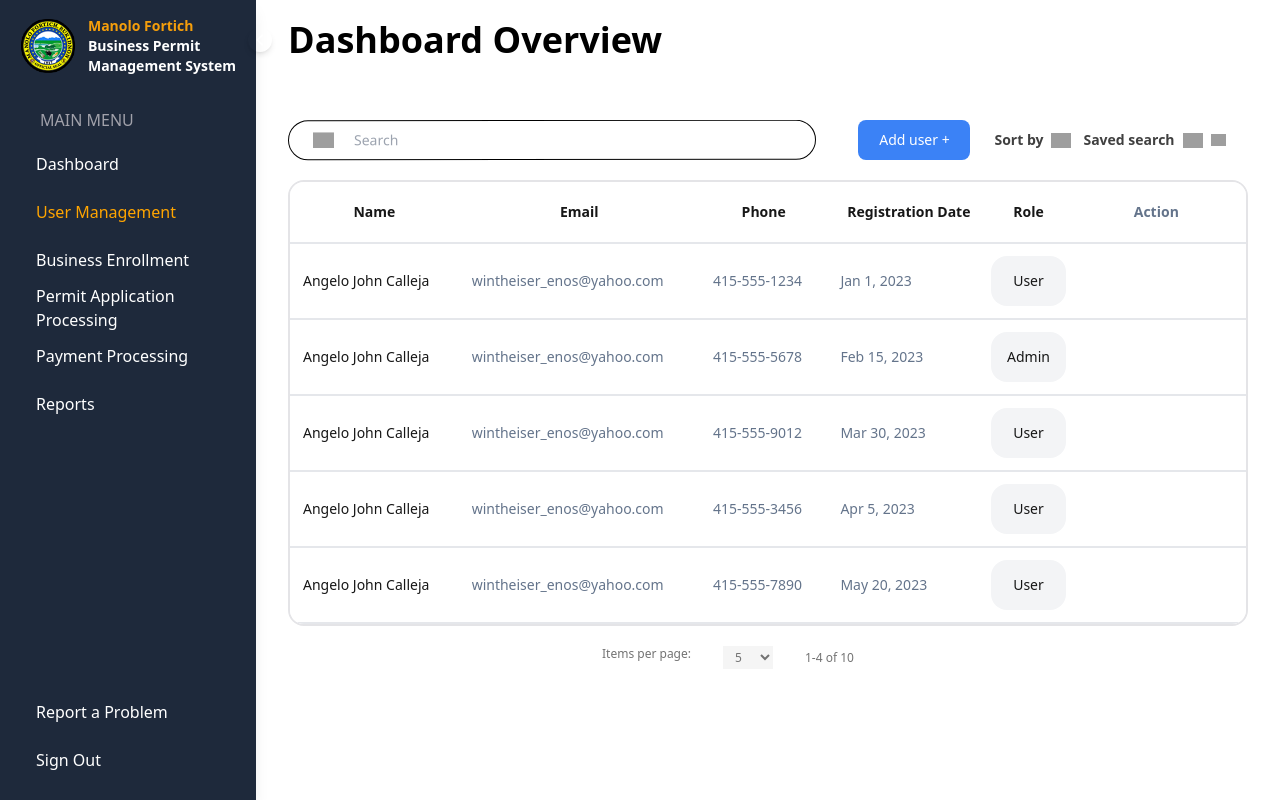
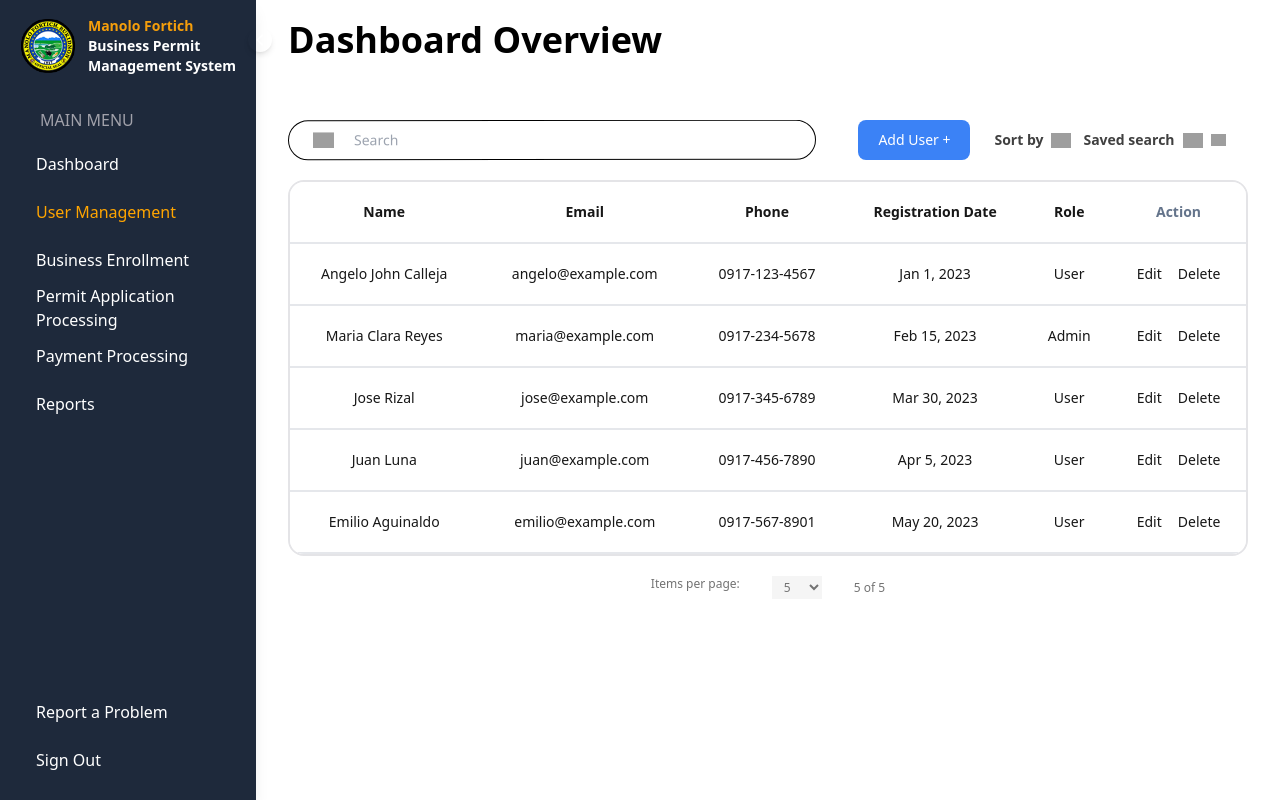
Before and after one commit to RFQ-Team-Sean/BusinessPermit-Angular, an Angular app: page /admin/user-management in a window 1280 px wide. Built offline with nearby package versions, Linux system fonts and the light colour scheme; sample sign-in values are in the browser's storage; grey boxes are pictures that could not be loaded.

Commit message:
ADMIN USER MANAGEMENT ADD NEW USER ( TO BE IMPROVED) - GELO

```diff
--- /dev/null
+++ b/src/app/add-user-modal/add-user-modal.component.html
@@ -0,0 +1,65 @@
+<div *ngIf="showModal" class="fixed inset-0 bg-gray-600 bg-opacity-50 overflow-y-auto h-full w-full z-50" (click)="closeModal()">
+    <div class="relative top-20 mx-auto p-5 border w-96 shadow-lg rounded-md bg-white" (click)="$event.stopPropagation()">
+      <div class="mt-3 text-center">
+        <h2 class="text-xl font-bold mb-4">{{ editingMode ? 'Edit User' : 'Add New User' }}</h2>
+        <form [formGroup]="userForm" (ngSubmit)="submitForm()">
+          <!-- Hidden ID Field -->
+          <input type="hidden" formControlName="id" />
+
+          <!-- Name Field -->
+          <div class="form-group mb-4">
+            <label for="userName" class="block text-sm font-medium text-gray-700 text-left">Name:</label>
+            <input type="text" id="userName" formControlName="name" class="mt-1 block w-full border border-gray-300 rounded-md shadow-sm p-2" />
+            <div *ngIf="userForm.get('name')?.invalid && (userForm.get('name')?.dirty || userForm.get('name')?.touched)" class="text-red-500 text-sm mt-1 text-left">
+              Name is required.
+            </div>
+          </div>
+
+          <!-- Email Field -->
+          <div class="form-group mb-4">
+            <label for="userEmail" class="block text-sm font-medium text-gray-700 text-left">Email:</label>
+            <input type="email" id="userEmail" formControlName="email" class="mt-1 block w-full border border-gray-300 rounded-md shadow-sm p-2" />
+            <div *ngIf="userForm.get('email')?.invalid && (userForm.get('email')?.dirty || userForm.get('email')?.touched)" class="text-red-500 text-sm mt-1 text-left">
+              <span *ngIf="userForm.get('email')?.errors?.['required'] || userForm.get('email')?.errors?.['email']">
+                Please enter a valid email address.
+              </span>
+              <span *ngIf="userForm.get('email')?.errors?.['emailTaken']">
+                This email is already taken.
+              </span>
+            </div>
+          </div>
+
+          <!-- Phone Field -->
+          <div class="form-group mb-4">
+            <label for="userPhone" class="block text-sm font-medium text-gray-700 text-left">Phone (e.g., 0917-123-4567):</label>
+            <input type="tel" id="userPhone" formControlName="phone" placeholder="0917-123-4567" class="mt-1 block w-full border border-gray-300 rounded-md shadow-sm p-2" />
+            <div *ngIf="userForm.get('phone')?.invalid && (userForm.get('phone')?.dirty || userForm.get('phone')?.touched)" class="text-red-500 text-sm mt-1 text-left">
+              Please enter a valid Philippine mobile number.
+            </div>
+          </div>
+
+          <!-- Role Field -->
+          <div class="form-group mb-4">
+            <label for="userRole" class="block text-sm font-medium text-gray-700 text-left">Role:</label>
+            <select id="userRole" formControlName="role" class="mt-1 block w-full border border-gray-300 rounded-md shadow-sm p-2">
+              <option value="User">User</option>
+              <option value="Admin">Admin</option>
+            </select>
+          </div>
+
+          <!-- Join Date Field (hidden, handled in component) -->
+          <input type="hidden" formControlName="joinDate" />
+
+          <!-- Action Buttons -->
+          <div class="form-buttons flex justify-end gap-4 mt-6">
+            <button type="submit" [disabled]="userForm.invalid" class="bg-blue-500 text-white px-4 py-2 rounded-md hover:bg-blue-600 disabled:opacity-50">
+              {{ editingMode ? 'Update' : 'Add' }} User
+            </button>
+            <button type="button" (click)="closeModal()" class="bg-gray-300 text-gray-700 px-4 py-2 rounded-md hover:bg-gray-400">
+              Cancel
+            </button>
+          </div>
+        </form>
+      </div>
+    </div>
+  </div>
--- /dev/null
+++ b/src/app/add-user-modal/add-user-modal.component.ts
@@ -0,0 +1,129 @@
+import { Component, EventEmitter, Input, Output, OnInit, OnChanges, SimpleChanges } from '@angular/core';
+import { FormBuilder, FormGroup, Validators, AbstractControl, ValidationErrors, AsyncValidatorFn } from '@angular/forms';
+import { CommonModule } from '@angular/common';
+import { ReactiveFormsModule } from '@angular/forms';
+import { trigger, transition, style, animate } from '@angular/animations';
+import { Observable, of } from 'rxjs';
+import { delay, map } from 'rxjs/operators';
+
+interface User {
+  id?: number;  // Optional for new users
+  name: string;
+  email: string;
+  phone: string;
+  joinDate: string;
+  role: string;
+}
+
+@Component({
+  selector: 'app-add-user-modal',
+  standalone: true,
+  imports: [CommonModule, ReactiveFormsModule],
+  templateUrl: './add-user-modal.component.html',
+  styleUrls: ['./add-user-modal.component.css'],
+  animations: [
+    trigger('modalAnimation', [
+      transition(':enter', [
+        style({ opacity: 0, transform: 'scale(0.8)' }),
+        animate('200ms ease-out', style({ opacity: 1, transform: 'scale(1)' }))
+      ]),
+      transition(':leave', [
+        animate('200ms ease-in', style({ opacity: 0, transform: 'scale(0.8)' }))
+      ])
+    ])
+  ]
+})
+export class AddUserModalComponent implements OnInit, OnChanges {
+  @Input() user: User | null = null;
+  @Output() userAdded = new EventEmitter<User>();
+  @Output() userUpdated = new EventEmitter<User>();
+  @Output() modalClosed = new EventEmitter<void>();
+
+  userForm: FormGroup;
+  showModal = true;
+
+  constructor(private fb: FormBuilder) {
+    this.userForm = this.fb.group({
+      id: [null],
+      name: ['', [Validators.required]],
+      email: ['', [Validators.required, Validators.email], [this.validateEmailUniqueness()]],
+      phone: ['', [Validators.required, Validators.pattern(/^(09|\+639)\d{2}[-\s]?\d{3}[-\s]?\d{4}$/)]],
+      role: ['User', Validators.required],
+      joinDate: ['']
+    });
+  }
+
+  ngOnInit() {
+    this.initializeForm();
+  }
+
+  ngOnChanges(changes: SimpleChanges) {
+    if (changes['user'] && changes['user'].currentValue) {
+      this.initializeForm();
+    }
+  }
+
+  initializeForm() {
+    if (this.user) {
+      this.userForm.patchValue(this.user);
+    } else {
+      this.userForm.reset({
+        id: null,
+        name: '',
+        email: '',
+        phone: '',
+        role: 'User',
+        joinDate: ''
+      });
+    }
+  }
+
+  get editingMode(): boolean {
+    return this.user !== null;
+  }
+
+  submitForm() {
+    if (this.userForm.valid) {
+      const formValue = this.userForm.value;
+      if (!formValue.joinDate) {
+        formValue.joinDate = new Date().toLocaleDateString();
+      }
+
+      if (this.editingMode) {
+        this.userUpdated.emit(formValue);
+      } else {
+        this.userAdded.emit(formValue);
+      }
+
+      this.closeModal();
+    }
+  }
+
+  closeModal() {
+    this.showModal = false;
+    setTimeout(() => {
+      this.userForm.reset({
+        id: null,
+        name: '',
+        email: '',
+        phone: '',
+        role: 'User',
+        joinDate: ''
+      });
+      this.modalClosed.emit();
+    }, 200); // Match this with the animation duration
+  }
+
+  validateEmailUniqueness(): AsyncValidatorFn {
+    return (control: AbstractControl): Observable<ValidationErrors | null> => {
+      return of(control.value).pipe(
+        delay(500),
+        map(email => {
+          // Replace this with actual API call logic
+          const emailExists = false; // Simulate email uniqueness
+          return emailExists ? { emailTaken: true } : null;
+        })
+      );
+    };
+  }
+}
--- a/src/app/features/admin/admin-layout/user-management/user-management.component.html
+++ b/src/app/features/admin/admin-layout/user-management/user-management.component.html
@@ -1,3 +1,4 @@
+<!-- Header Section with Search and Add User Button -->
 <div class="flex gap-5">
   <form class="flex gap-5 items-center py-2 pl-6 text-sm whitespace-nowrap bg-white rounded-3xl border border-black border-solid rotate-[-0.059deg] text-neutral-700 max-md:pl-5 w-[55%]">
     <img loading="lazy" src="https://cdn.builder.io/api/v1/image/assets/TEMP/cac385ff8a5ba60507c16d53f9929f7946c495ef16d0c7ebd68607c53926f609?placeholderIfAbsent=true&apiKey=f814d152556d45aeb58d44f206a3cbd4" alt="" class="object-contain shrink-0 self-stretch my-auto aspect-[1.05] w-[21px]" />
@@ -11,8 +12,10 @@
       class="self-stretch my-auto w-[843px] max-md:max-w-full bg-transparent border-none outline-none"/>
   </form>
   <div class="flex-1 flex justify-center gap-6">
-      <button class="w-28 h-10 bg-blue-500 rounded-lg">
-          <p class="text-white text-sm">Add user +</p>
+    <button
+      class="w-28 h-10 bg-blue-500 rounded-lg flex items-center justify-center"
+      (click)="openAddUserModal()">
+        <p class="text-white text-sm">Add User +</p>
     </button>
     <header class="flex gap-6 items-center text-sm font-semibold text-neutral-700">
       <nav class="flex gap-3 items-center">
@@ -41,6 +44,8 @@
     </header>
   </div>
 </div>
+
+<!-- User Table Section -->
 <section class="flex overflow-hidden items-start bg-white rounded-2xl border-2 border-solid border-zinc-200 mt-5">
   <div class="flex flex-col flex-1 shrink w-full basis-0 min-w-[240px] max-md:max-w-full">
     <div class="flex flex-col w-full max-md:max-w-full">
@@ -57,23 +62,25 @@
             </tr>
           </thead>
           <tbody>
-            <tr *ngFor="let user of filteredUsers; let i = index" class="border-b-2 text-sm">
-              <td><h2 class="px-3 justify-center text-neutral-900 max-md:px-5">{{ user.name }}</h2></td>
-              <td><p class="px-3 whitespace-nowrap text-slate-500 max-md:px-5">{{ user.email }}</p></td>
-              <td><p class="px-3 whitespace-nowrap text-slate-500 max-md:px-5">{{ user.phone }}</p></td>
-              <td><p class="px-3 text-slate-500 max-md:px-5">{{ user.joinDate }}</p></td>
-              <td class="py-3">
-                <div class="flex overflow-hidden justify-center items-center px-3 w-full bg-gray-100 rounded-2xl min-h-[50px] max-md:px-5">
-                  <span class="overflow-hidden self-stretch my-auto">{{ user.role }}</span>
-                </div>
-              </td>
-              <td>
-                <div class="flex gap-8 items-center justify-center px-16 max-md:px-5">
-                  <button aria-label="Edit user" class="focus:outline-none focus:ring-2 focus:ring-blue-500">
-                    <iconify-icon icon="mage:edit-pen" class="text-custom-gray"></iconify-icon>
+            <tr *ngFor="let user of filteredUsers" class="border-b-2 text-sm">
+              <td class="px-3 py-5 text-center max-md:px-5">{{ user.name }}</td>
+              <td class="px-3 py-5 text-center max-md:px-5">{{ user.email }}</td>
+              <td class="px-3 py-5 text-center max-md:px-5">{{ user.phone }}</td>
+              <td class="px-3 py-5 text-center max-md:px-5">{{ user.joinDate }}</td>
+              <td class="px-3 py-5 text-center max-md:px-5">{{ user.role }}</td>
+              <td class="px-3 py-5 text-center max-md:px-5">
+                <div class="flex gap-4 justify-center">
+                  <button
+                    aria-label="Edit user"
+                    class="focus:outline-none focus:ring-2 focus:ring-blue-500"
+                    (click)="openEditUserModal(user)">
+                    Edit
                   </button>
-                  <button aria-label="Delete user" class="focus:outline-none focus:ring-2 focus:ring-blue-500">
-                    <iconify-icon icon="fluent:delete-12-regular" class="text-custom-gray"></iconify-icon>
+                  <button
+                    aria-label="Delete user"
+                    class="focus:outline-none focus:ring-2 focus:ring-blue-500"
+                    (click)="deleteUser(user)">
+                    Delete
                   </button>
                 </div>
               </td>
@@ -84,6 +91,8 @@
     </div>
   </div>
 </section>
+
+<!-- Pagination Section -->
 <div class="flex mt-5 justify-center mb-5">
   <nav aria-label="Pagination" class="flex flex-col text-xs max-w-[500px] text-neutral-500">
     <div class="flex gap-8 items-start w-full">
@@ -92,18 +101,20 @@
         <select id="itemsPerPage" class="px-2 py-0.5 bg-neutral-100" aria-label="Select items per page">
           <option *ngFor="let num of itemsPerPageOptions" [value]="num">{{ num }}</option>
         </select>
-
       </div>
-      <!--<iconify-icon icon="iwwa:arrow-down"></iconify-icon>-->
       <div class="flex gap-10 items-center mt-1">
-        <p class="self-stretch">1-4 of 10</p>
-        <button aria-label="Previous page" class="focus:outline-none focus:ring-2 focus:ring-blue-500">
-          <iconify-icon icon="akar-icons:arrow-left"></iconify-icon>
-        </button>
-        <button aria-label="Next page" class="focus:outline-none focus:ring-2 focus:ring-blue-500">
-          <iconify-icon icon="akar-icons:arrow-right"></iconify-icon>
-        </button>
+        <p class="self-stretch">{{ filteredUsers.length }} of {{ users.length }}</p>
+        <!-- Pagination controls can be added here if needed -->
       </div>
     </div>
   </nav>
 </div>
+
+<!-- Add/Edit User Modal -->
+<app-add-user-modal
+  *ngIf="showModal"
+  [user]="selectedUser"
+  (userAdded)="handleUserAdded($event)"
+  (userUpdated)="handleUserUpdated($event)"
+  (modalClosed)="closeModal()">
+</app-add-user-modal>
--- a/src/app/features/admin/admin-layout/user-management/user-management.component.ts
+++ b/src/app/features/admin/admin-layout/user-management/user-management.component.ts
@@ -1,8 +1,10 @@
-import { Component, CUSTOM_ELEMENTS_SCHEMA } from '@angular/core';
+import { Component, OnInit } from '@angular/core';
 import { CommonModule } from '@angular/common';
 import { FormsModule } from '@angular/forms';
+import { AddUserModalComponent } from '../../../../add-user-modal/add-user-modal.component';
 
 interface User {
+  id?: number;  // Optional for new users
   name: string;
   email: string;
   phone: string;
@@ -13,22 +15,25 @@ interface User {
 @Component({
   selector: 'app-user-management',
   standalone: true,
-  imports: [CommonModule, FormsModule],
+  imports: [CommonModule, FormsModule, AddUserModalComponent],
   templateUrl: './user-management.component.html',
   styleUrls: ['./user-management.component.css'],
-  schemas: [CUSTOM_ELEMENTS_SCHEMA],
 })
-export class UserManagementComponent {
+export class UserManagementComponent implements OnInit {
   searchTerm: string = '';
   users: User[] = [
-    { name: 'Angelo John Calleja', email: 'wintheiser_enos@yahoo.com', phone: '415-555-1234', joinDate: 'Jan 1, 2023', role: 'User' },
-    { name: 'Angelo John Calleja', email: 'wintheiser_enos@yahoo.com', phone: '415-555-5678', joinDate: 'Feb 15, 2023', role: 'Admin' },
-    { name: 'Angelo John Calleja', email: 'wintheiser_enos@yahoo.com', phone: '415-555-9012', joinDate: 'Mar 30, 2023', role: 'User' },
-    { name: 'Angelo John Calleja', email: 'wintheiser_enos@yahoo.com', phone: '415-555-3456', joinDate: 'Apr 5, 2023', role: 'User' },
-    { name: 'Angelo John Calleja', email: 'wintheiser_enos@yahoo.com', phone: '415-555-7890', joinDate: 'May 20, 2023', role: 'User' },
+    { id: 1, name: 'Angelo John Calleja', email: 'angelo@example.com', phone: '0917-123-4567', joinDate: 'Jan 1, 2023', role: 'User' },
+    { id: 2, name: 'Maria Clara Reyes', email: 'maria@example.com', phone: '0917-234-5678', joinDate: 'Feb 15, 2023', role: 'Admin' },
+    { id: 3, name: 'Jose Rizal', email: 'jose@example.com', phone: '0917-345-6789', joinDate: 'Mar 30, 2023', role: 'User' },
+    { id: 4, name: 'Juan Luna', email: 'juan@example.com', phone: '0917-456-7890', joinDate: 'Apr 5, 2023', role: 'User' },
+    { id: 5, name: 'Emilio Aguinaldo', email: 'emilio@example.com', phone: '0917-567-8901', joinDate: 'May 20, 2023', role: 'User' },
   ];
 
   itemsPerPageOptions: number[] = [5, 10, 20, 50];
+  selectedUser: User | null = null;
+  showModal: boolean = false;
+
+  ngOnInit() {}
 
   get filteredUsers(): User[] {
     return this.users.filter(user =>
@@ -39,4 +44,45 @@ export class UserManagementComponent {
       user.role.toLowerCase().includes(this.searchTerm.toLowerCase())
     );
   }
+
+  // Open Modal for Adding a New User
+  openAddUserModal() {
+    this.selectedUser = null; // No user selected for adding
+    this.showModal = true;
+  }
+
+  // Open Modal for Editing an Existing User
+  openEditUserModal(user: User) {
+    this.selectedUser = { ...user }; // Create a copy to prevent direct mutations
+    this.showModal = true;
+  }
+
+  // Handle User Added Event
+  handleUserAdded(newUser: User) {
+    // Assign a unique ID (could be handled by backend in real scenarios)
+    const newId = this.users.length > 0 ? Math.max(...this.users.map(u => u.id || 0)) + 1 : 1;
+    newUser.id = newId;
+    this.users.push(newUser);
+  }
+
+  // Handle User Updated Event
+  handleUserUpdated(updatedUser: User) {
+    const index = this.users.findIndex(u => u.id === updatedUser.id);
+    if (index !== -1) {
+      this.users[index] = updatedUser;
+    }
+  }
+
+  // Close Modal
+  closeModal() {
+    this.showModal = false;
+    this.selectedUser = null;
+  }
+
+  // Delete User
+  deleteUser(user: User) {
+    if (confirm(`Are you sure you want to delete user ${user.name}?`)) {
+      this.users = this.users.filter(u => u.id !== user.id);
+    }
+  }
 }
```
Also changed, not shown: src/app/add-user-modal/add-user-modal.component.css (added), 1 other file (tests, documents, lock files or other folders). Lines whose indentation alone changed are shown as unchanged.
